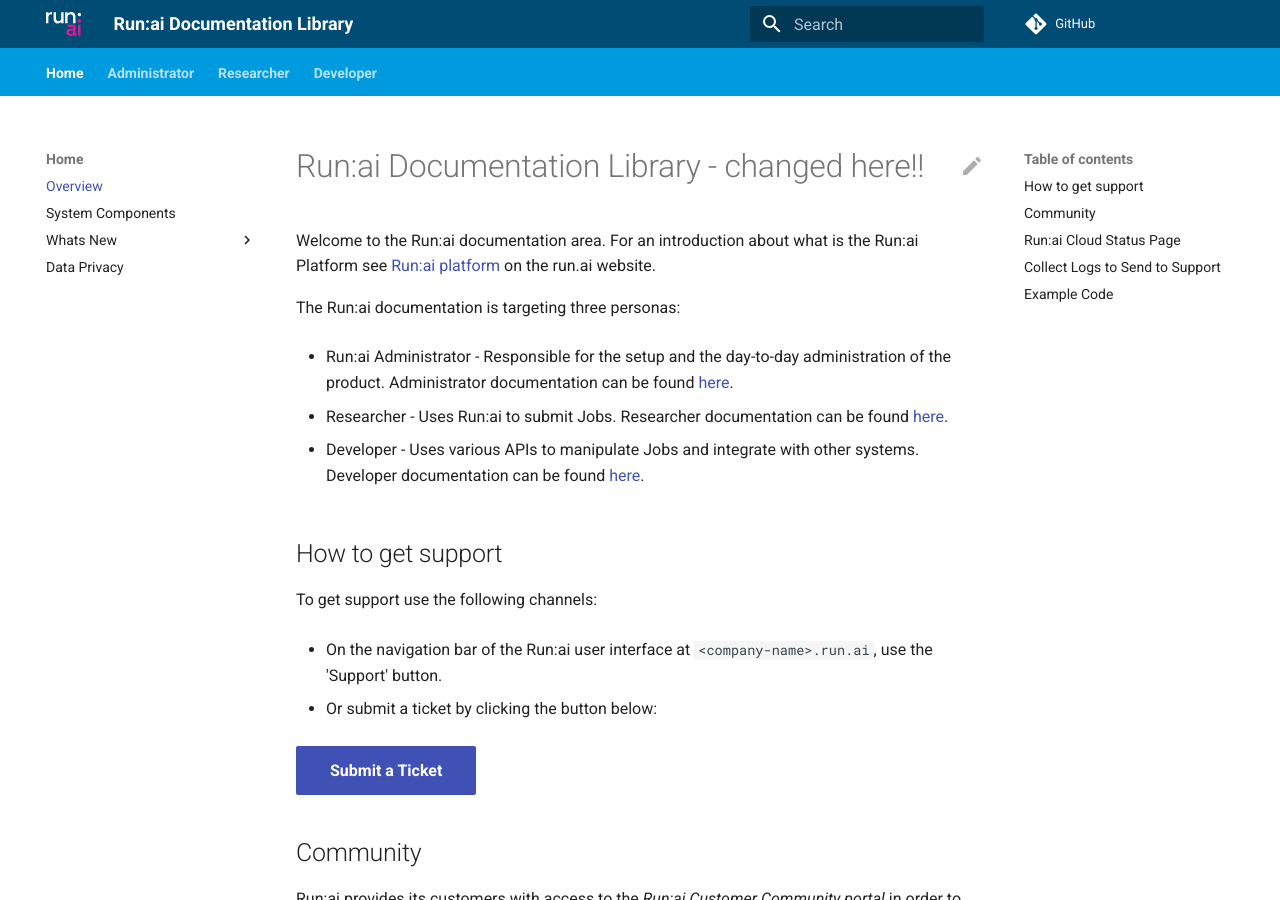
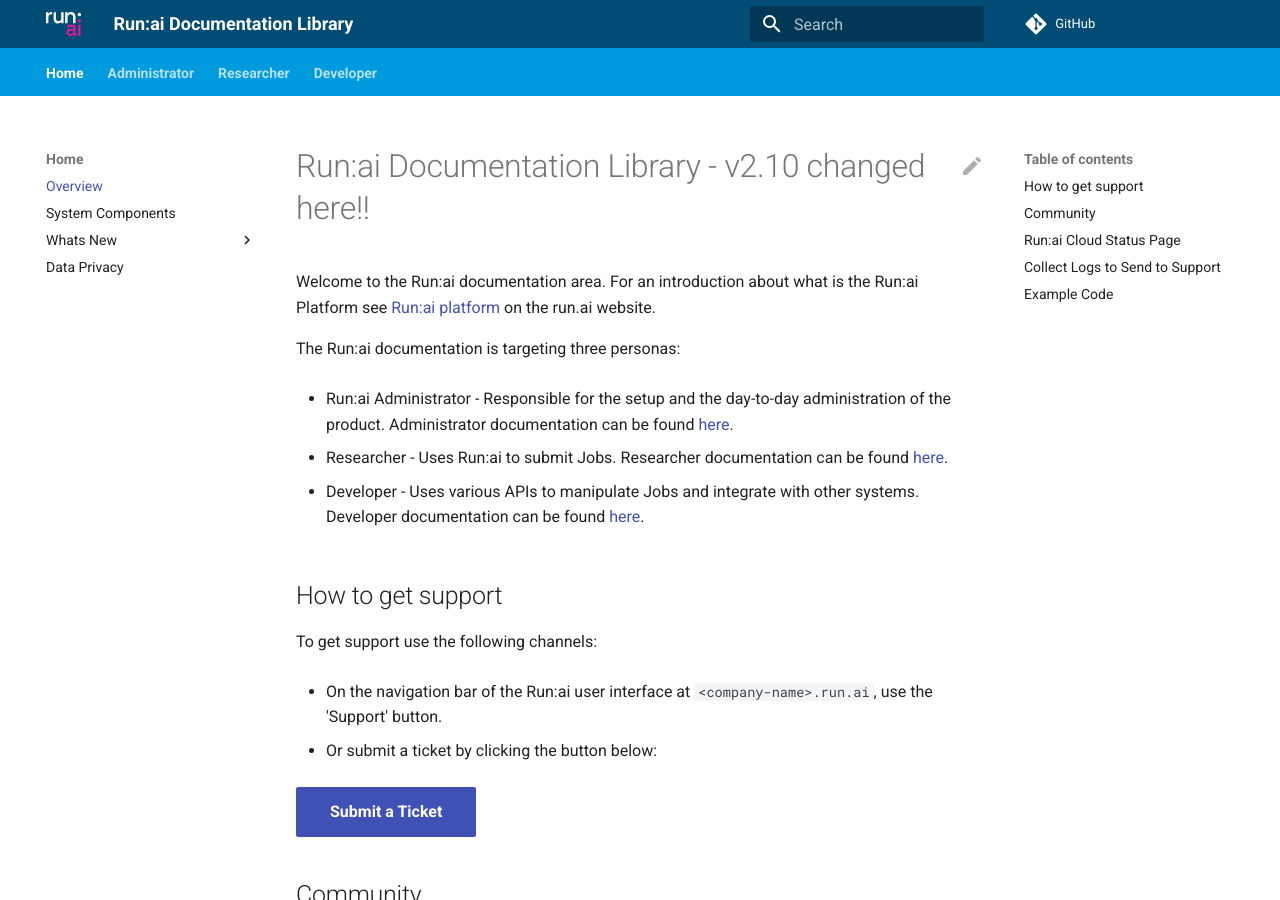
Before and after one commit to jasonnovichRunAI/gh-pages-test, an MkDocs documentation site: the page built from docs/index.md, in a window 1280 px wide and 900 px high. Built offline with MkDocs 1.6.1 and Material for MkDocs 9.7.7, drawn with Linux system fonts in a browser that asks for light colours; comment, search, counter and statistics services are not loaded; the version menu is left out.

```diff
--- a/docs/index.md
+++ b/docs/index.md
@@ -1,4 +1,4 @@
-# Run:ai Documentation Library - changed here!!
+# Run:ai Documentation Library -  v2.10 changed here!!
 
 Welcome to the Run:ai documentation area. For an introduction about what is the Run:ai Platform see [Run:ai platform](https://www.run.ai/platform/){target=_blank} on the run.ai website.
 
--- a/mkdocs.yml
+++ b/mkdocs.yml
@@ -60,7 +60,7 @@ extra:
 
 plugins:
   - mike:
-      version_selector: true
+      version_selector: false
       canonical_version: latest
   - search:
       lang: en
```
